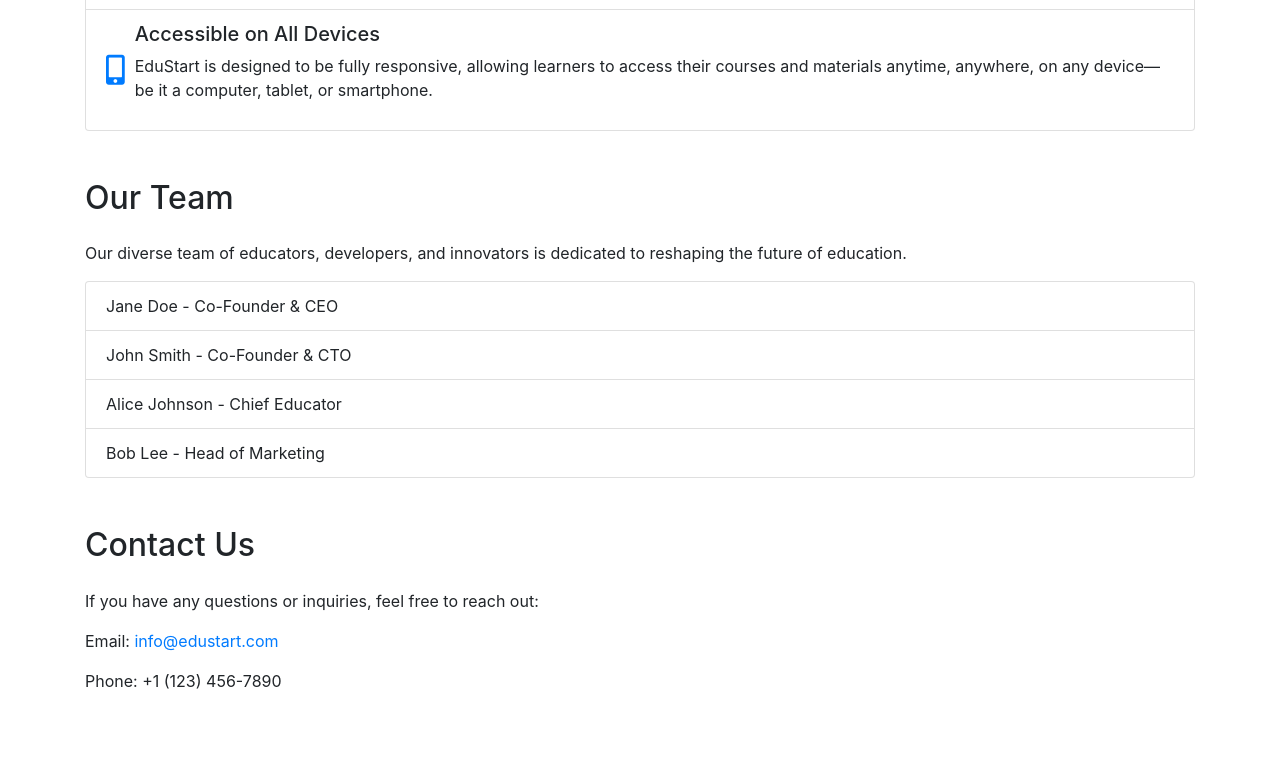
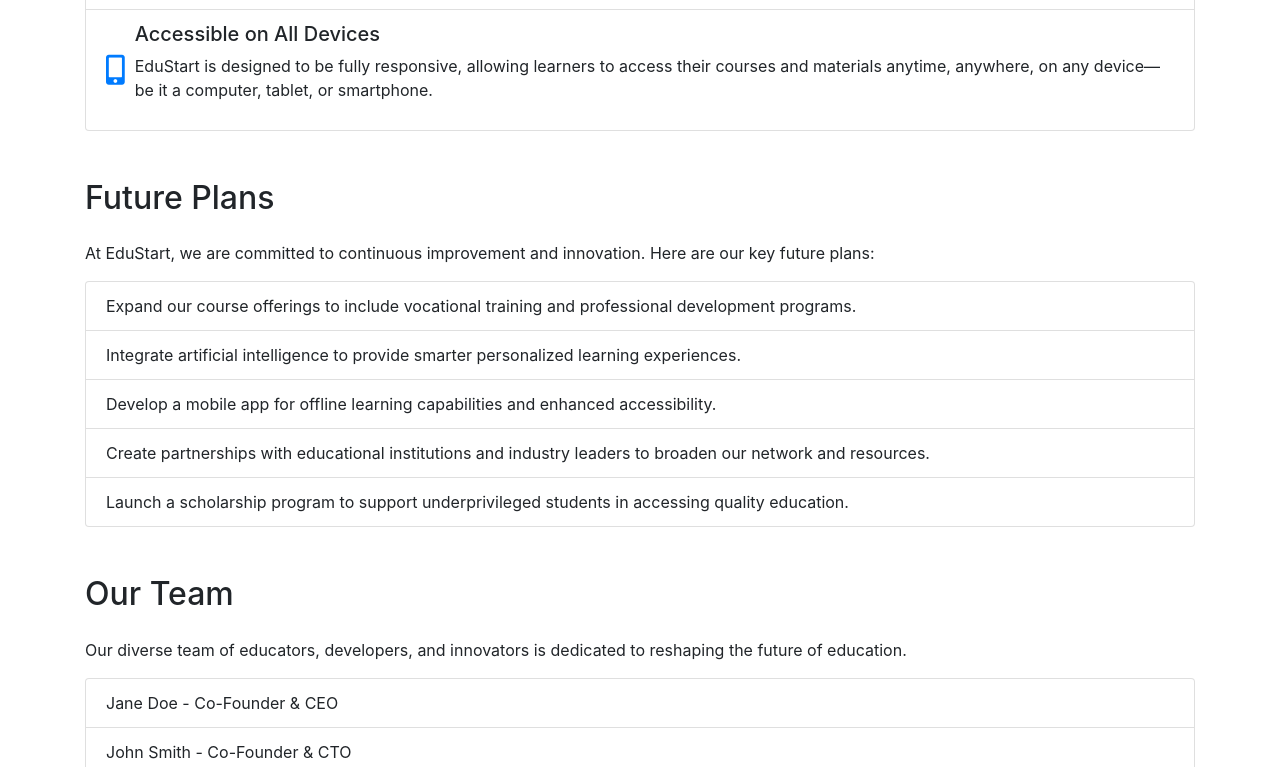
Before and after one commit to MiguelFrolov/supreme-disco, a plain HTML site: page index.html in a window 1280 px wide. Shown: the part 1052-1819 px from the top of the page. Drawn offline with nearby package versions, Linux system fonts and the light colour scheme.

Commit message:
Update index.html add plans

```diff
--- a/index.html
+++ b/index.html
@@ -45,6 +45,7 @@
                 <ul class="navbar-nav">
                     <li class="nav-item"><a class="nav-link" href="#mission">Mission</a></li>
                     <li class="nav-item"><a class="nav-link" href="#features">Features</a></li>
+                    <li class="nav-item"><a class="nav-link" href="#future-plans">Future Plans</a></li>
                     <li class="nav-item"><a class="nav-link" href="#team">Our Team</a></li>
                     <li class="nav-item"><a class="nav-link" href="#contact">Contact Us</a></li>
                 </ul>
@@ -99,6 +100,18 @@
             </ul>
         </section>
 
+        <section id="future-plans" class="my-5">
+            <h2 class="mb-4">Future Plans</h2>
+            <p>At EduStart, we are committed to continuous improvement and innovation. Here are our key future plans:</p>
+            <ul class="list-group">
+                <li class="list-group-item">Expand our course offerings to include vocational training and professional development programs.</li>
+                <li class="list-group-item">Integrate artificial intelligence to provide smarter personalized learning experiences.</li>
+                <li class="list-group-item">Develop a mobile app for offline learning capabilities and enhanced accessibility.</li>
+                <li class="list-group-item">Create partnerships with educational institutions and industry leaders to broaden our network and resources.</li>
+                <li class="list-group-item">Launch a scholarship program to support underprivileged students in accessing quality education.</li>
+            </ul>
+        </section>
+
         <section id="team" class="my-5">
             <h2 class="mb-4">Our Team</h2>
             <p>Our diverse team of educators, developers, and innovators is dedicated to reshaping the future of education.</p>
```
